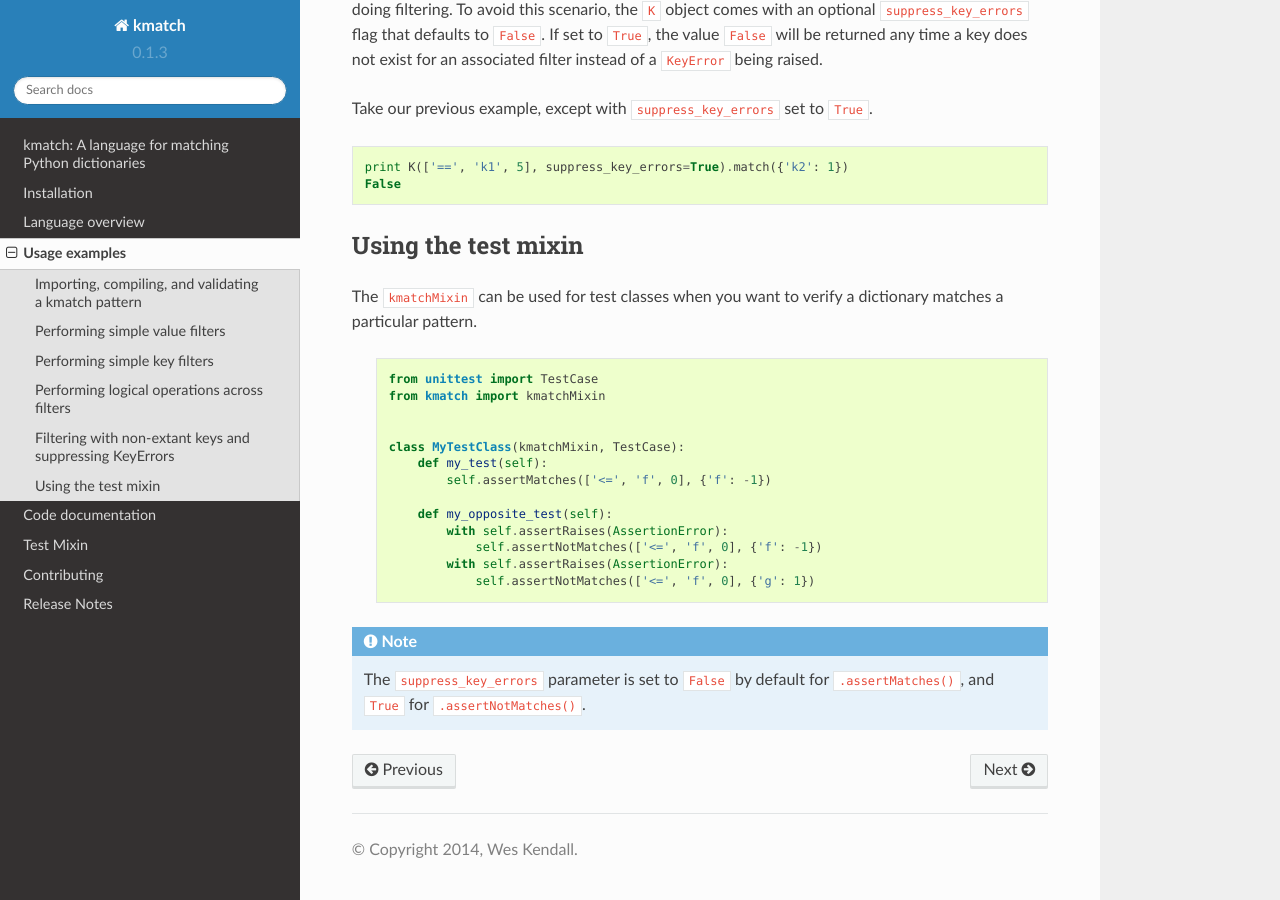
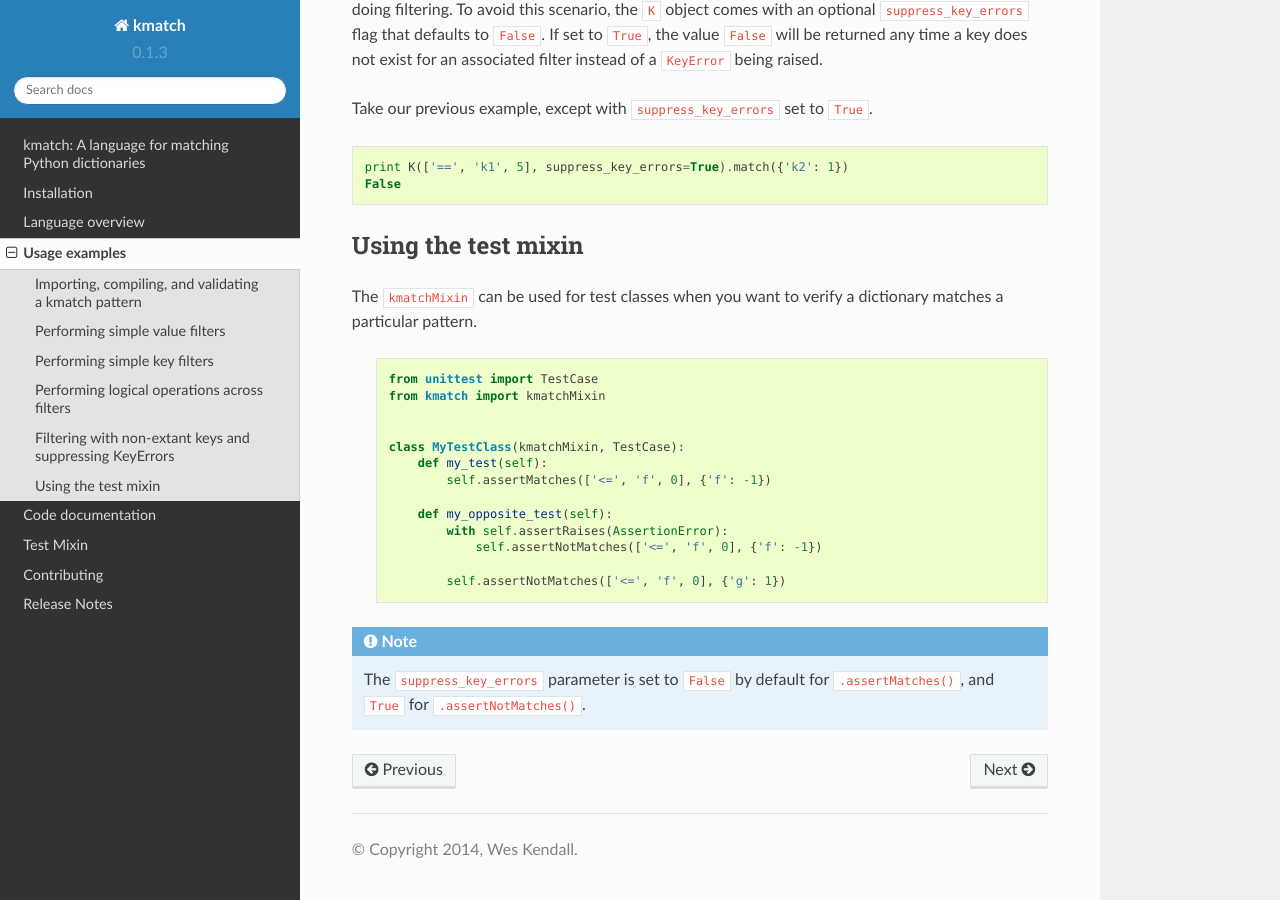
Before and after one commit to ambitioninc/kmatch, a Sphinx documentation site: the page built from docs/usage_examples.rst, in a window 1280 px wide and 900 px high, scrolled down 2498 px. Built offline with Sphinx 7.4.7 and the Read the Docs theme 2.0.0, drawn with Linux system fonts in a browser that asks for light colours.

Commit message:
Fixed usage example for test case

```diff
--- a/docs/usage_examples.rst
+++ b/docs/usage_examples.rst
@@ -145,8 +145,8 @@ The ``kmatchMixin`` can be used for test classes when you want to verify a dicti
         def my_opposite_test(self):
             with self.assertRaises(AssertionError):
                 self.assertNotMatches(['<=', 'f', 0], {'f': -1})
-            with self.assertRaises(AssertionError):
-                self.assertNotMatches(['<=', 'f', 0], {'g': 1})
+
+            self.assertNotMatches(['<=', 'f', 0], {'g': 1})
 
 
 .. note:: The ``suppress_key_errors`` parameter is set to ``False`` by default for ``.assertMatches()``, and ``True``
```
